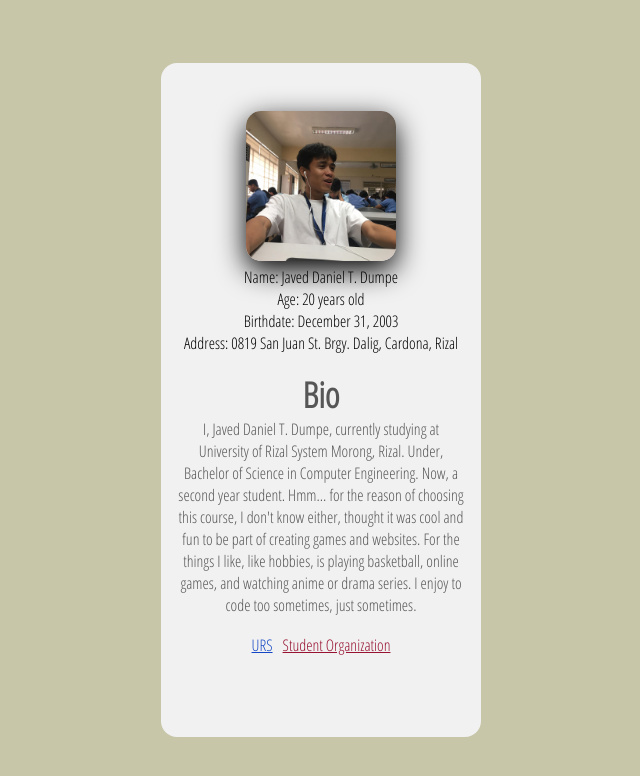
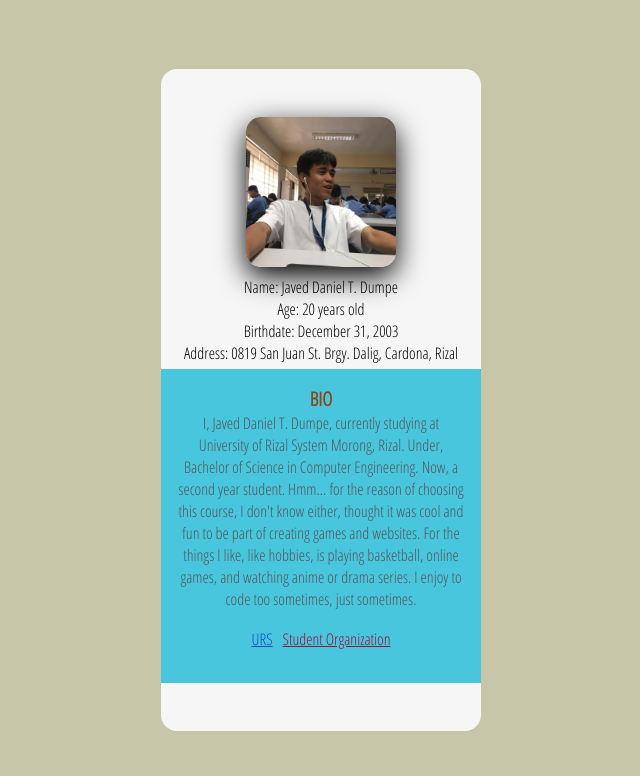
Before and after one commit to Neog0/about-profile, a plain HTML site: page About.html in a window 1280 px wide. Shown: the whole page, without its empty margins (319-959 px from the left). Drawn offline with Linux system fonts and the light colour scheme.

Commit message:
Update aboutstyle.css
container changes

```diff
--- a/aboutstyle.css
+++ b/aboutstyle.css
@@ -28,7 +28,7 @@ body {
 
   width: 20em;
 
-  background-color: rgba(241, 241, 241, 1);
+  background-color: rgba(246, 246, 246, 1);
 
   overflow: hidden;
 
@@ -41,9 +41,25 @@ body {
   font-size: 1em;
 }
 
+.container2 {
+  width: 20em;
+
+  background-color: rgba(72, 198, 222, 1);
+
+  overflow: hidden;
+
+  border-radius: 0em;
+
+  text-align: center;
+
+  font-family: 'Open Sans Condensed', sans-serif;
+
+  font-size: 1em;
+}
+
 .image {
   padding: 3em 0;
-  background-image: rgba(73, 63, 168, 1);
+  background-image: rgba(100, 88, 207, 1);
 }
 
 .image img {
@@ -61,7 +77,9 @@ body {
 }
 
 .head {
-  font-size: 2.2em;
+  font-size: 1.2em;
+  color: saddlebrown;
+  text-transform: uppercase;
 }
 
 .paragraph {
@@ -83,3 +101,11 @@ body {
 .studorg {
   color: #981231;
 }
+
+.card {
+  color: saddlebrown#171515;
+  display: flex;
+  justify-content: center;
+  padding: 0.3em;
+
+}
```
